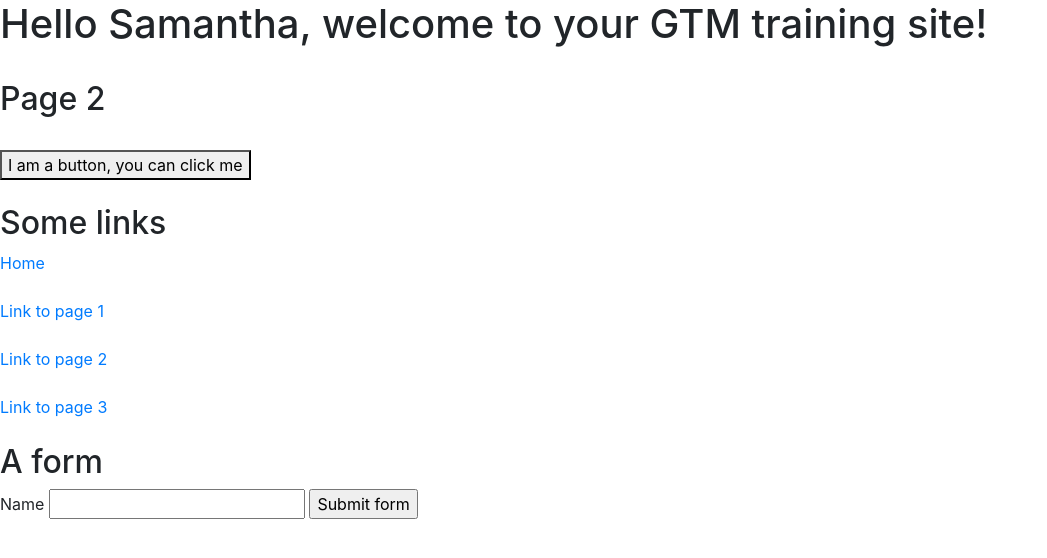
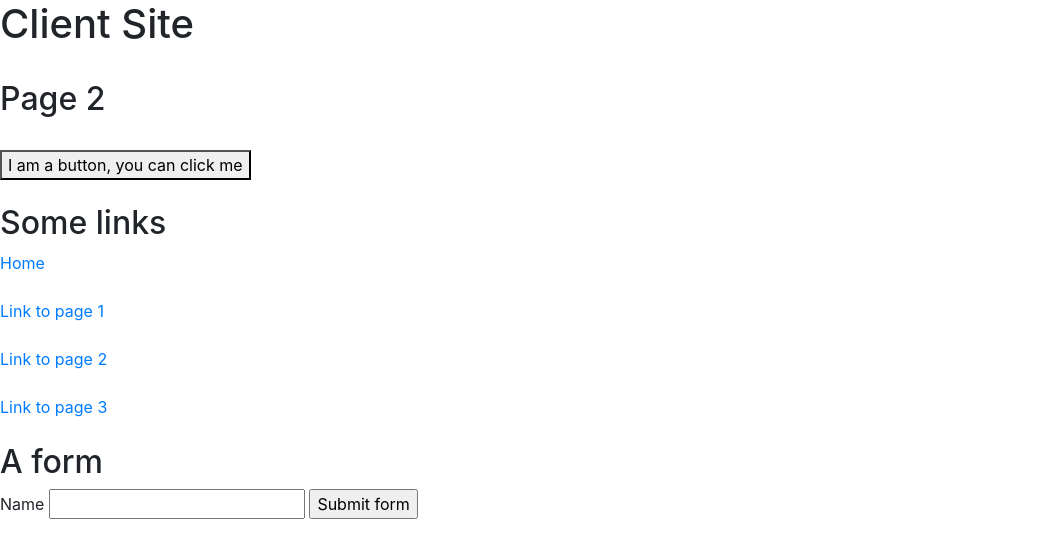
Before and after one commit to tim-harrison-tbox/test, a plain HTML site: page page-2.html in a window 1280 px wide. Shown: the whole page, without its empty margins (0-1047 px from the left). Drawn offline with nearby package versions, Linux system fonts and the light colour scheme.

Commit message:
Update page-2.html

```diff
--- a/page-2.html
+++ b/page-2.html
@@ -19,7 +19,8 @@
 
 
 
-    <h1>Hello Samantha, welcome to your GTM training site!</h1>
+        <h1>Client Site</h1>
+
     <br>
   <h2>Page 2</h2>
   <br>
```
